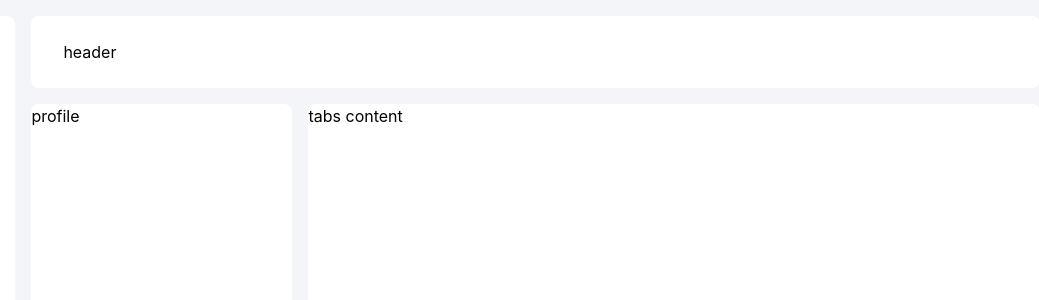
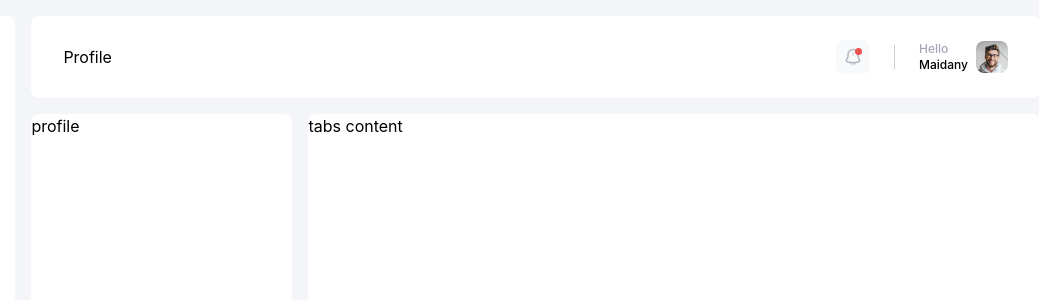
Before and after one commit to bftawfik/frontend-crm, a Next.js app: page / in a window 1280 px wide. Shown: the top 300 px of the page, without its empty margins (224-1263 px from the left). Built offline with nearby package versions, Linux system fonts and the light colour scheme.

Commit message:
#4 header component

```diff
--- /dev/null
+++ b/app/_components/header/Header.tsx
@@ -0,0 +1,29 @@
+import Image from "next/image"
+import React from "react"
+import profilePic from "../../../userImage.png"
+import Alert from "../svgs/Alert"
+import NotificationDot from "../svgs/NotificationDot"
+
+const Header = () => {
+  return (
+    <div className="flex w-full items-center justify-between rounded-lg bg-white px-9 py-6 sm:px-8">
+      <p className="text-base">Profile</p>
+      <div className="flex items-center gap-2 md:gap-6">
+        <div className="relative rounded-lg bg-[#F5F8FACC] p-2">
+          <Alert />
+          <NotificationDot className="absolute end-2 top-2" />
+        </div>
+        <div className="h-6 w-[1px] bg-black/20"></div>
+        <div className="flex gap-2">
+          <div className="flex flex-col">
+            <p className=" text-xs font-medium text-[#A1A5B7]">Hello</p>
+            <p className=" text-xs font-medium ">Maidany</p>
+          </div>
+          <Image width={32} height={32} alt="maidany" className="h-8 w-8 rounded-lg" src={profilePic} />
+        </div>
+      </div>
+    </div>
+  )
+}
+
+export default Header
--- /dev/null
+++ b/app/_components/svgs/Alert.tsx
@@ -0,0 +1,30 @@
+const Alert: React.FC<SvgProps> = ({ className, width = 18, height = 18, fill = "none" }) => {
+  return (
+    <svg
+      width={width}
+      height={height}
+      viewBox="0 0 18 18"
+      fill={fill}
+      className={className}
+      xmlns="http://www.w3.org/2000/svg"
+    >
+      <path d="M9 4.82812V7.32563" stroke="#DADBDF" strokeWidth="1.5" strokeMiterlimit="10" strokeLinecap="round" />
+      <path
+        opacity="0.4"
+        d="M11.4975 14.1133C11.4975 15.4858 10.3725 16.6108 9 16.6108C8.3175 16.6108 7.6875 16.3258 7.2375 15.8758C6.7875 15.4258 6.5025 14.7958 6.5025 14.1133"
+        stroke="#AEAEB5"
+        strokeWidth="1.5"
+        strokeMiterlimit="10"
+      />
+      <path
+        d="M9.01498 1.5C6.25498 1.5 4.01998 3.735 4.01998 6.495V8.07C4.01998 8.58 3.80998 9.345 3.54748 9.78L2.59498 11.37C2.00998 12.3525 2.41498 13.4475 3.49498 13.8075C7.07998 15 10.9575 15 14.5425 13.8075C15.555 13.47 15.99 12.285 15.4425 11.37L14.49 9.78C14.2275 9.345 14.0175 8.5725 14.0175 8.07V6.495C14.01 3.75 11.76 1.5 9.01498 1.5Z"
+        stroke="#B5B5C3"
+        strokeWidth="1.5"
+        strokeMiterlimit="10"
+        strokeLinecap="round"
+      />
+    </svg>
+  )
+}
+
+export default Alert
--- a/app/_components/svgs/MenuIcon.tsx
+++ b/app/_components/svgs/MenuIcon.tsx
@@ -6,7 +6,6 @@ export const MenuIcon: React.FC<SvgProps> = ({ width = 24, height = 24, classNam
       className={className}
       width={width}
       height={height}
-      aria-hidden="true"
       fill="currentColor"
       viewBox="0 0 20 20"
       xmlns="http://www.w3.org/2000/svg"
--- /dev/null
+++ b/app/_components/svgs/NotificationDot.tsx
@@ -0,0 +1,16 @@
+const NotificationDot: React.FC<SvgProps> = ({ className, width = 7, height = 7, fill = "none" }) => {
+  return (
+    <svg
+      width={width}
+      height={height}
+      className={className}
+      viewBox="0 0 7 7"
+      fill={fill}
+      xmlns="http://www.w3.org/2000/svg"
+    >
+      <circle cx="3.5" cy="3.5" r="3.5" fill="#EB5150" />
+    </svg>
+  )
+}
+
+export default NotificationDot
--- a/app/_components/svgs/index.ts
+++ b/app/_components/svgs/index.ts
@@ -1,2 +1,4 @@
 export * from "./XIcon"
 export * from "./MenuIcon"
+export * from "./Alert"
+export * from "./NotificationDot"
--- a/app/page.tsx
+++ b/app/page.tsx
@@ -1,5 +1,6 @@
 import { Metadata } from "next"
 
+import Header from "./_components/header/Header"
 import SideMenu from "./_components/sideMenu/SideMenu"
 
 export const metadata: Metadata = {
@@ -25,7 +26,7 @@ export default function Web() {
       <SideMenu />
 
       <div className="flex h-full w-full flex-col gap-4">
-        <div className="flex w-full items-center rounded-lg bg-white px-9 py-6 sm:px-8">header</div>
+        <Header />
         <div className="box-border flex h-[calc(100vh-64px)] gap-4">
           <div className="h-full w-[360px] rounded-lg bg-white">profile</div>
           <div className="h-full w-full rounded-lg bg-white">tabs content</div>
```
Also changed, not shown: userImage.png (added).
